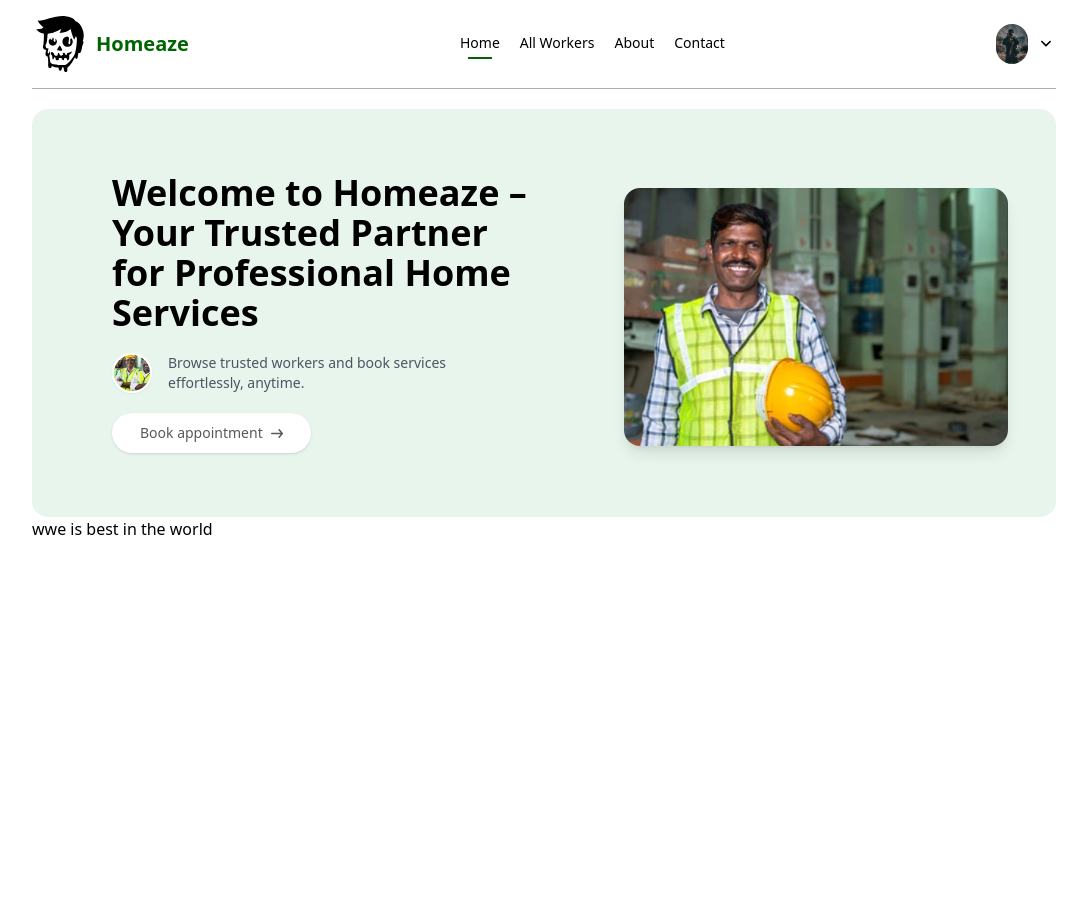
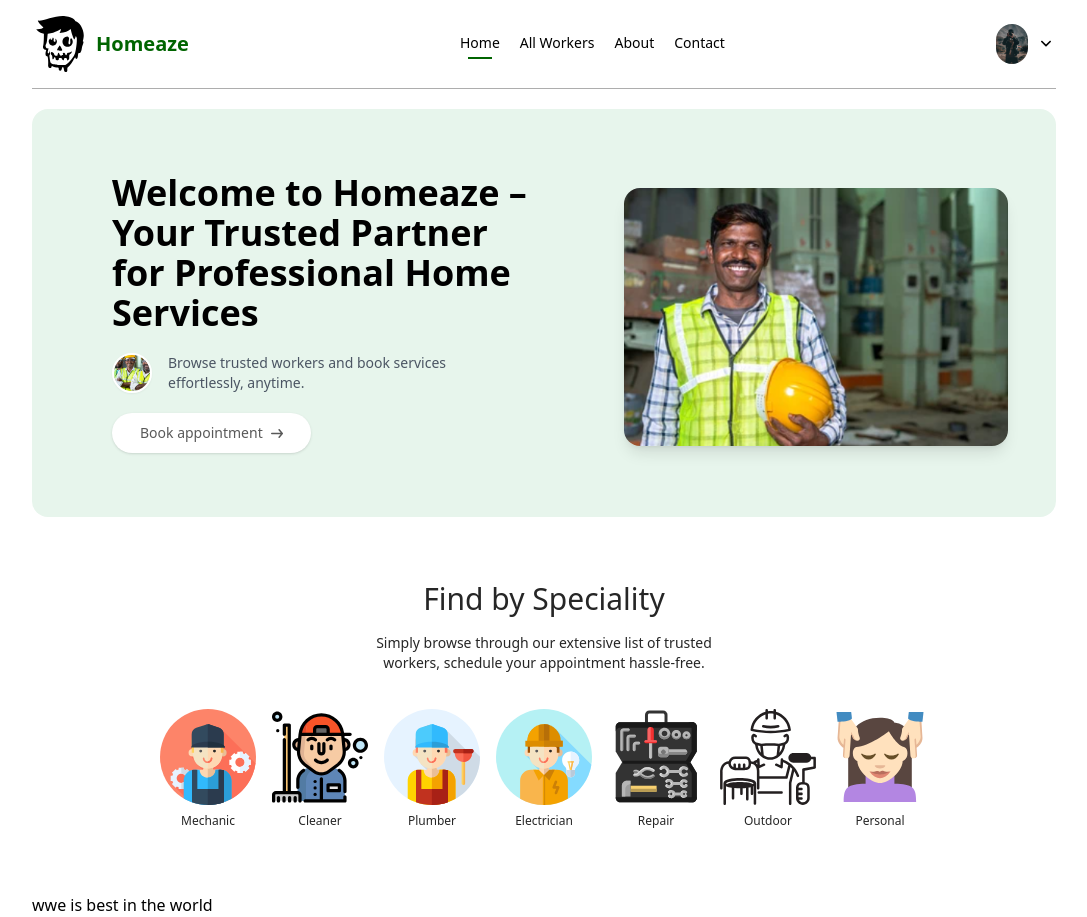
Before and after one commit to NileshSharma71/Homeaze, a React (Vite) app in the folder frontend/: page / in a window 1280 px wide. Shown: the whole page, without its empty margins (96-1183 px from the left). Before the commit the page ends 800 px from the top, so only its background shows below. Built offline with nearby package versions, Linux system fonts and the light colour scheme.

Commit message:
make Speciality part for our website

```diff
--- a/frontend/src/assets/assets.js
+++ b/frontend/src/assets/assets.js
@@ -65,31 +65,31 @@
 
 export const specialityData = [
     {
-        speciality: 'mechanic',
+        speciality: 'Mechanic',
         image: mechanic
     },
     {
-        speciality: 'cleaner',
+        speciality: 'Cleaner',
         image: cleaner
     },
     {
-        speciality: 'plumber',
+        speciality: 'Plumber',
         image: plumber
     },
     {
-        speciality: 'electrician',
+        speciality: 'Electrician',
         image: electrician
     },
     {
-        speciality: 'repair',
+        speciality: 'Repair',
         image: repair
     },
     {
-        speciality: 'outdoor',
+        speciality: 'Outdoor',
         image: outdoor
     },
     {
-        speciality: 'personal',
+        speciality: 'Personal',
         image: personal
     },
 ]
--- /dev/null
+++ b/frontend/src/components/SpecialityMenu.jsx
@@ -0,0 +1,26 @@
+import React from 'react'
+import { specialityData } from '../assets/assets'
+import { Link } from 'react-router-dom'
+
+const SpecialityMenu = () => {
+  return (
+    <div id='speciality' className='flex flex-col items-center gap-4 py-16 text-[#262626]'>
+      <h1 className='text-3xl font-medium'>Find by Speciality</h1>
+      <p className='sm:w-1/3 text-center text-sm'>Simply browse through our extensive list of trusted workers, schedule your appointment hassle-free.</p>
+      {/* map the specialityData with item and index */}
+      <div className='flex sm:justify-center gap-4 pt-5 w-full overflow-scroll '>
+        {specialityData.map((item,index)=>(
+          <Link onClick={() => scrollTo(0, 0)}
+              className='flex flex-col items-center text-xs cursor-pointer flex-shrink-0 hover:translate-y-[-10px] transition-all duration-500'
+              key={index}
+              to={`/workers/${item.speciality}`}>
+            <img className='w-16 sm:w-24 mb-2 ' src={item.image} alt="" />
+            <p>{item.speciality}</p>
+          </Link>
+        ))}
+      </div>
+    </div>
+  )
+}
+
+export default SpecialityMenu
--- a/frontend/src/index.css
+++ b/frontend/src/index.css
@@ -6,3 +6,8 @@
 .active hr{
     @apply block
 }
+
+/* hid the scrollbar */
+::-webkit-scrollbar{
+    @apply hidden
+}
--- a/frontend/src/pages/Home.jsx
+++ b/frontend/src/pages/Home.jsx
@@ -1,10 +1,12 @@
 import React from 'react'
 import Header from '../components/Header'
+import SpecialityMenu from '../components/SpecialityMenu'
 
 const Home = () => {
   return (
     <div>
       <Header></Header>
+      <SpecialityMenu></SpecialityMenu>
       wwe is best in the world
     </div>
   )
```
